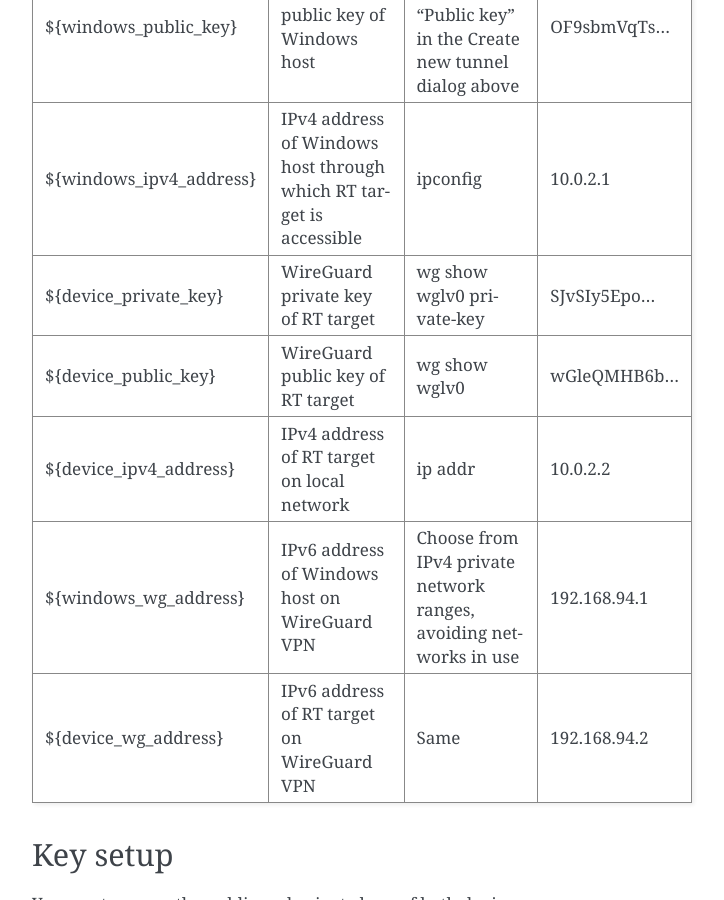
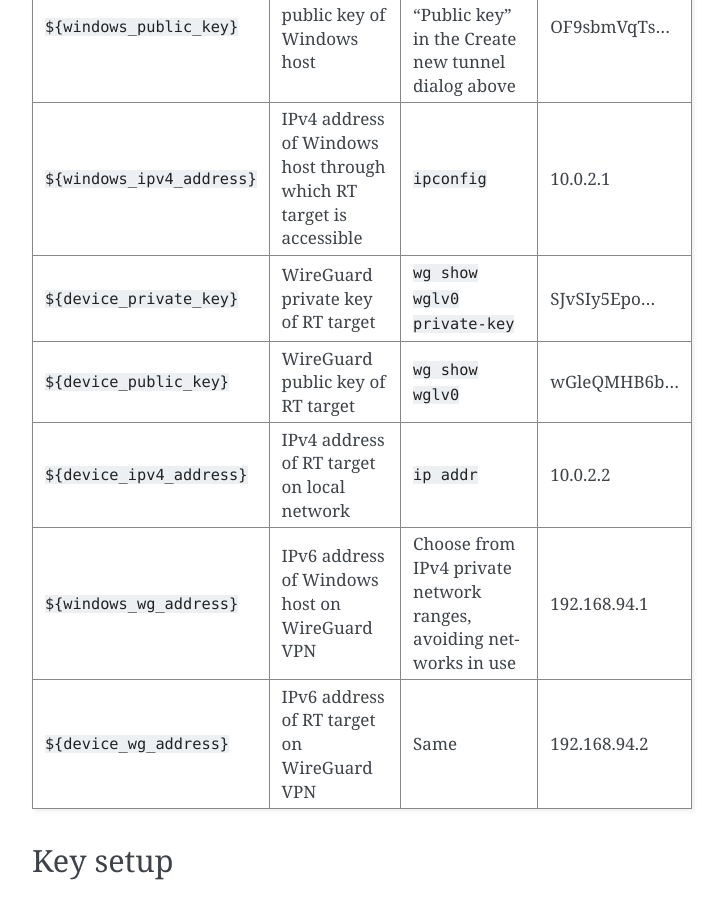
Before and after one commit to ni/nilrt-snac-guide, a Sphinx documentation site: the page built from source/appendix_2.rst, in a window 1280 px wide and 900 px high, scrolled down 794 px. Shown: the whole window, without its empty margins (388-1112 px from the left). Built offline with Sphinx 7.4.7, drawn with Linux system fonts in a browser that asks for light colours.

```diff
--- a/source/appendix_2.rst
+++ b/source/appendix_2.rst
@@ -26,41 +26,41 @@ pseudocode variables, which you should replace before entry.
 
 .. tabularcolumns:: |\Y{0.2}|\Y{0.2}|\Y{0.2}|\Y{0.4}|
 
-+-------------------------+----------------------+--------------------------------+---------------+
-| Variable                | Description          | To compute...                  |Sample Value   |
-+=========================+======================+================================+===============+
-| ${windows_private_key}  | WireGuard private    | Open WireGuard application,    |               |
-|                         | key of Windows host  | select **Add Tunnel » Create   |YJ0NxsWisQ...  |
-|                         |                      | New Tunnel...**, and record    |               |
-|                         |                      | the value of PrivateKey        |               |
-+-------------------------+----------------------+--------------------------------+---------------+
-| ${windows_public_key}   | WireGuard public key | Record the value of "Public    |               |
-|                         | of Windows host      | key" in the Create new tunnel  |OF9sbmVqTs...  |
-|                         |                      | dialog above                   |               |
-+-------------------------+----------------------+--------------------------------+---------------+
-|                         | IPv4 address of      | ipconfig                       |10.0.2.1       |
-| ${windows_ipv4_address} | Windows host through |                                |               |
-|                         | which RT target is   |                                |               |
-|                         | accessible           |                                |               |
-+-------------------------+----------------------+--------------------------------+---------------+
-| ${device_private_key}   | WireGuard private    | wg show wglv0 private-key      |               |
-|                         | key of RT target     |                                |SJvSIy5Epo...  |
-+-------------------------+----------------------+--------------------------------+---------------+
-| ${device_public_key}    | WireGuard public key | wg show wglv0                  |               |
-|                         | of RT target         |                                |wGleQMHB6b...  |
-+-------------------------+----------------------+--------------------------------+---------------+
-| ${device_ipv4_address}  | IPv4 address of RT   | ip addr                        |10.0.2.2       |
-|                         | target on local      |                                |               |
-|                         | network              |                                |               |
-+-------------------------+----------------------+--------------------------------+---------------+
-| ${windows_wg_address}   | IPv6 address of      | Choose from IPv4 private       |192.168.94.1   |
-|                         | Windows host on      | network ranges, avoiding       |               |
-|                         | WireGuard VPN        | networks in use                |               |
-+-------------------------+----------------------+--------------------------------+---------------+
-| ${device_wg_address}    | IPv6 address of RT   | Same                           |192.168.94.2   |
-|                         | target on WireGuard  |                                |               |
-|                         | VPN                  |                                |               |
-+-------------------------+----------------------+--------------------------------+---------------+
++---------------------------+----------------------+--------------------------------+---------------+
+| Variable                  | Description          | To compute...                  |Sample Value   |
++===========================+======================+================================+===============+
+|``${windows_private_key}`` | WireGuard private    | Open WireGuard application,    |               |
+|                           | key of Windows host  | select **Add Tunnel » Create   |YJ0NxsWisQ...  |
+|                           |                      | New Tunnel...**, and record    |               |
+|                           |                      | the value of PrivateKey        |               |
++---------------------------+----------------------+--------------------------------+---------------+
+| ``${windows_public_key}`` | WireGuard public key | Record the value of "Public    |               |
+|                           | of Windows host      | key" in the Create new tunnel  |OF9sbmVqTs...  |
+|                           |                      | dialog above                   |               |
++---------------------------+----------------------+--------------------------------+---------------+
+|                           | IPv4 address of      | ``ipconfig``                   |10.0.2.1       |
+|``${windows_ipv4_address}``| Windows host through |                                |               |
+|                           | which RT target is   |                                |               |
+|                           | accessible           |                                |               |
++---------------------------+----------------------+--------------------------------+---------------+
+| ``${device_private_key}`` | WireGuard private    | ``wg show wglv0 private-key``  |               |
+|                           | key of RT target     |                                |SJvSIy5Epo...  |
++---------------------------+----------------------+--------------------------------+---------------+
+| ``${device_public_key}``  | WireGuard public key | ``wg show wglv0``              |               |
+|                           | of RT target         |                                |wGleQMHB6b...  |
++---------------------------+----------------------+--------------------------------+---------------+
+|``${device_ipv4_address}`` | IPv4 address of RT   | ``ip addr``                    |10.0.2.2       |
+|                           | target on local      |                                |               |
+|                           | network              |                                |               |
++---------------------------+----------------------+--------------------------------+---------------+
+| ``${windows_wg_address}`` | IPv6 address of      | Choose from IPv4 private       |192.168.94.1   |
+|                           | Windows host on      | network ranges, avoiding       |               |
+|                           | WireGuard VPN        | networks in use                |               |
++---------------------------+----------------------+--------------------------------+---------------+
+| ``${device_wg_address}``  | IPv6 address of RT   | Same                           |192.168.94.2   |
+|                           | target on WireGuard  |                                |               |
+|                           | VPN                  |                                |               |
++---------------------------+----------------------+--------------------------------+---------------+
 
 .. raw:: latex
 
```
